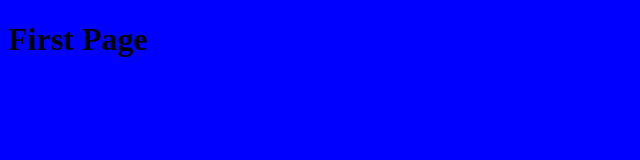
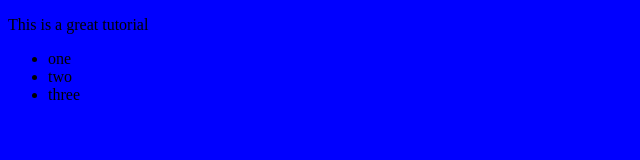
Before and after one commit to carlpenn/git-learning, a plain HTML site: page index.html in a window 1280 px wide. Shown: the whole page, without its empty margins (0-640 px from the left). Drawn offline with Linux system fonts and the light colour scheme; files that its build step writes are made by us from their sources.

Commit message:
I added a unordered list

```diff
--- a/index.html
+++ b/index.html
@@ -8,6 +8,11 @@
     <title>Document</title>
 </head>
 <body>
-    <h1>First Page</h1>
+    <p>This is a great tutorial</p>
+    <ul>
+        <li>one</li>
+        <li>two</li>
+        <li>three</li>
+    </ul>
 </body>
 </html>
```
